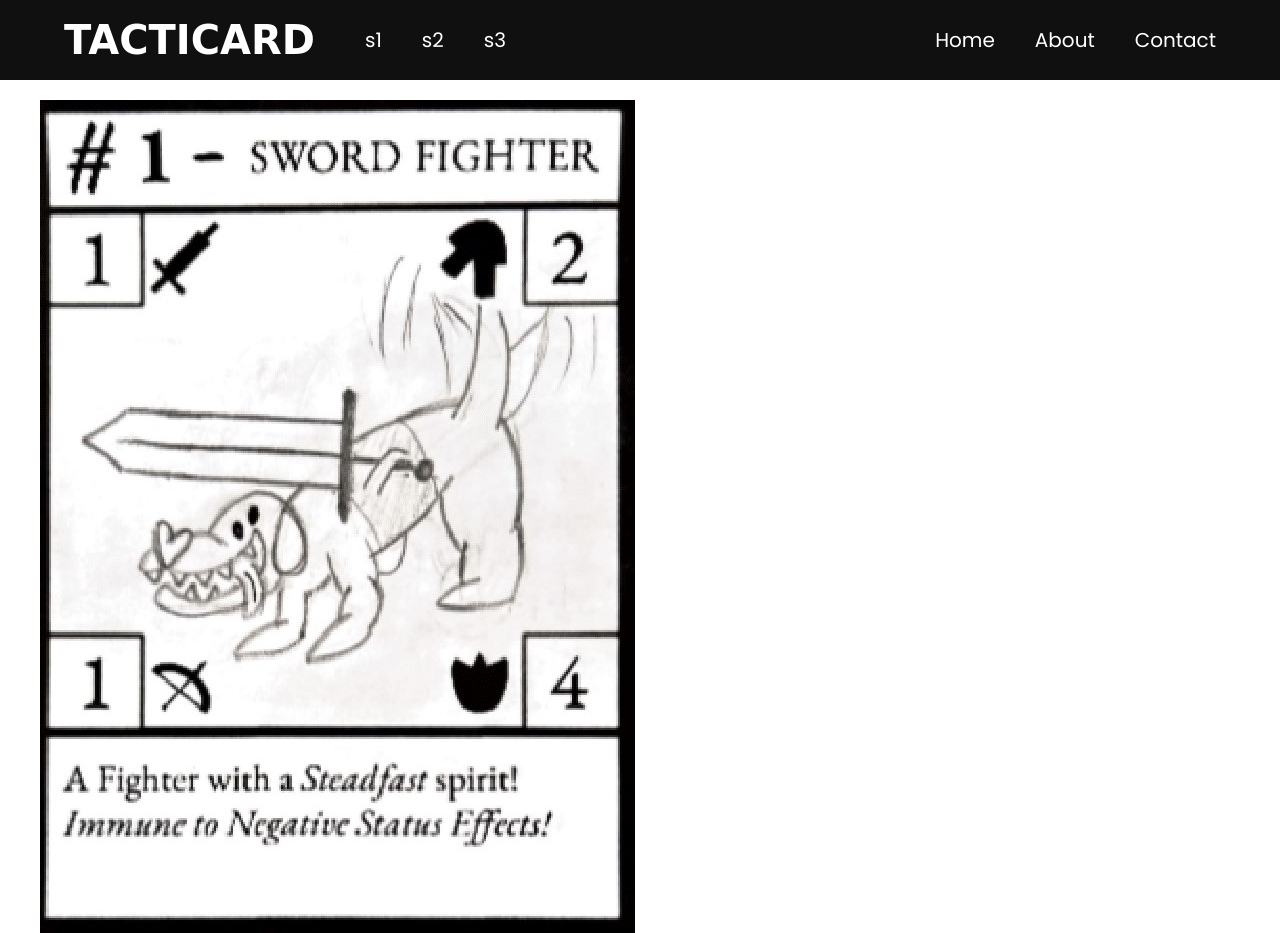
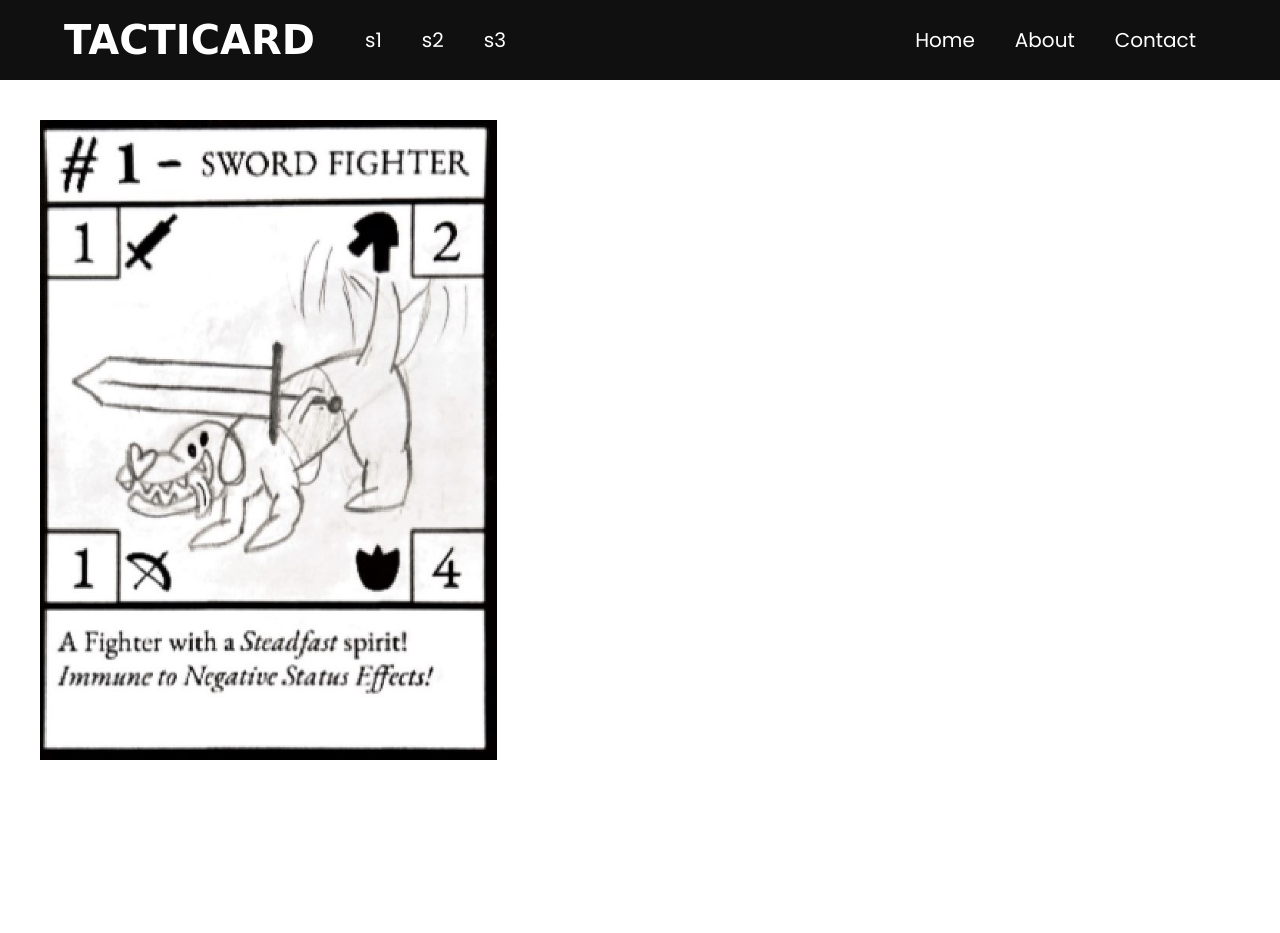
Before and after one commit to ivu-u/TTC_Website, a plain HTML site: page vs_project/ttc_website.html in a window 1280 px wide. After the commit the page ends 800 px from the top, so only its background shows below. Drawn offline with Linux system fonts and the light colour scheme; a web font is replaced by a local one.

Commit message:
The Big tacticard pic actually works yay

```diff
--- a/vs_project/style.css
+++ b/vs_project/style.css
@@ -44,7 +44,7 @@
     height: 100%;
 }
 
-.navigation a
+.navigation li
 {
     height: 100%;
     display: table;
@@ -52,7 +52,7 @@
     padding: 0px 20px;
 }
 
-.navigation a li
+.navigation li a
 {
     display: table-cell;
     vertical-align: middle;
@@ -97,33 +97,36 @@
     padding-left: 50px;
 }
 
+body {
+    margin: 0;
+    padding: 0;
+    overflow-x: hidden; /* Hide horizontal scrollbar */
+}
+
 .main_area {
     height: 100%;
     width: 100%;
-    margin: 20px 0 0 20px; /* Add margin space: top right bottom left */
+    margin: 40px 0; /* Equal margin space on top and bottom, no right or left margin */
     padding: 0;
     overflow: hidden;
     display: flex;
     justify-content: flex-start; /* Align content to the left */
     align-items: center; /* Center vertically */
-    /*    width: 90%;
-    height: 855px;
-    display: block;
-    margin: 0 auto;*/
 }
 
 .big_card_helper {
-    padding: 10px; /* Add padding to create space */
-    /*    display: inline-block;
-    vertical-align: middle;
-    height: 100%;*/
+    padding: 20px; /* Add padding to create space */
 }
 
 .big_card {
     max-width: 100%; /* Ensure the image doesn't exceed the container width */
+    max-height: 80vh; /* Limit the image height to 80% of the viewport height */
+    width: auto; /* Let the width adjust automatically */
     height: auto; /* Let the height adjust automatically */
-    /*    height: 800px;
-    width: auto;
-    display: inline-block;
-    vertical-align: middle;*/
 }
+
+@media screen and (max-width: 768px) {
+    /* Adjustments for smaller screens */
+    .main_area {
+        margin: 20px 0 20px 10px; /* Adjust margins for smaller screens */
+    }
--- a/vs_project/ttc_website.html
+++ b/vs_project/ttc_website.html
@@ -30,9 +30,9 @@
             </div>
 
             <ul class="navigation">
-                <a><li>Home</li></a>
-                <a><li>About</li></a>
-                <a><li>Contact</li></a>
+                <li><a href="index.html">Home</a></li>
+                <li><a href="about.html">About</a></li>
+                <li><a href="contact.html">Contact</a></li>
             </ul>
 
             <ul class="socials">
@@ -44,7 +44,7 @@
     </div>
 
     <!--MAIN AREA-->
-    <div class="main_area" style="display: flex; justify-content: left; align-items: center;">
+    <div class="main_area">
         <span class="big_card_helper"></span>
         <img src="images/ttc_stock.jpg" alt="Big Tacticard Card" class="big_card">
     </div>
```
